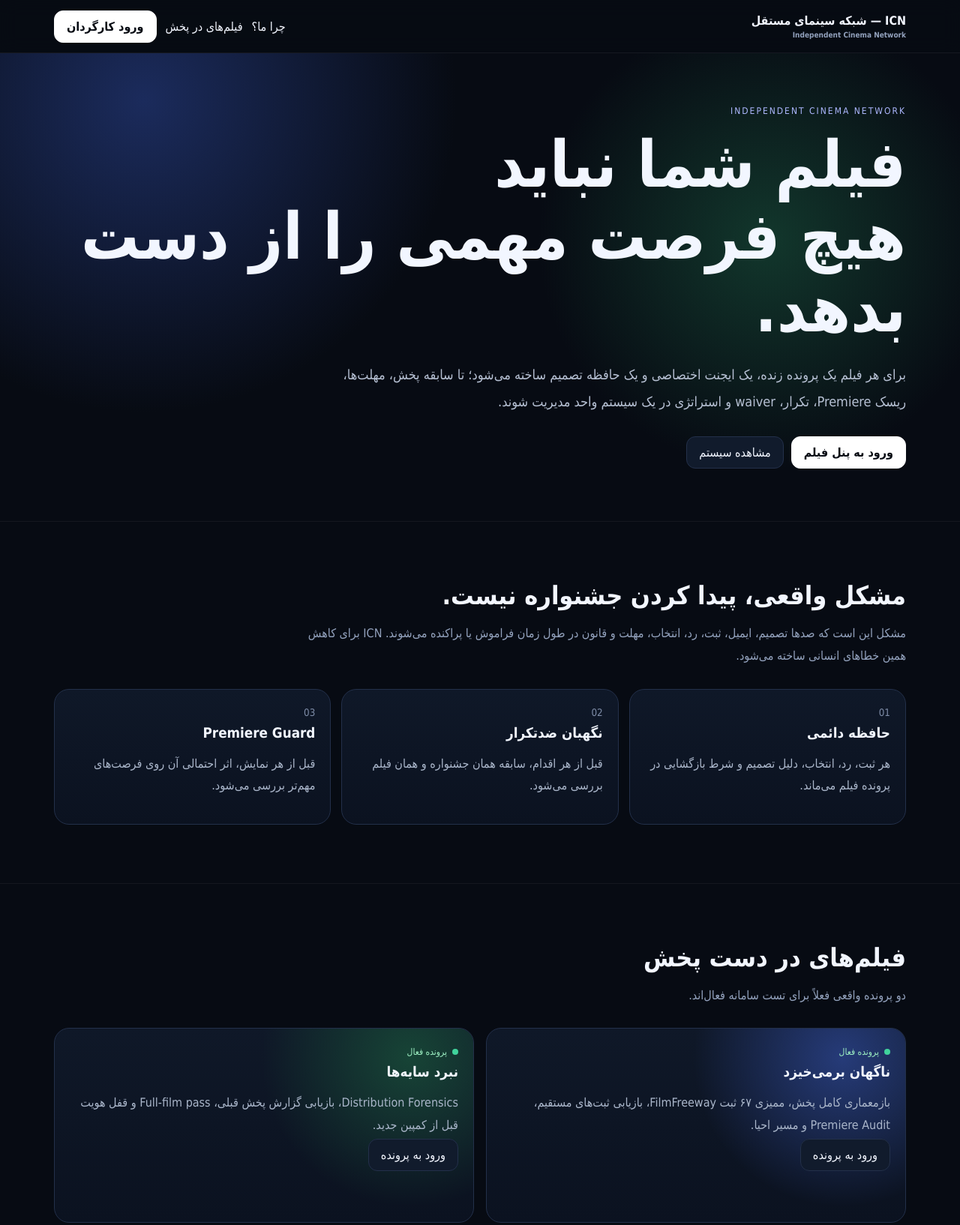
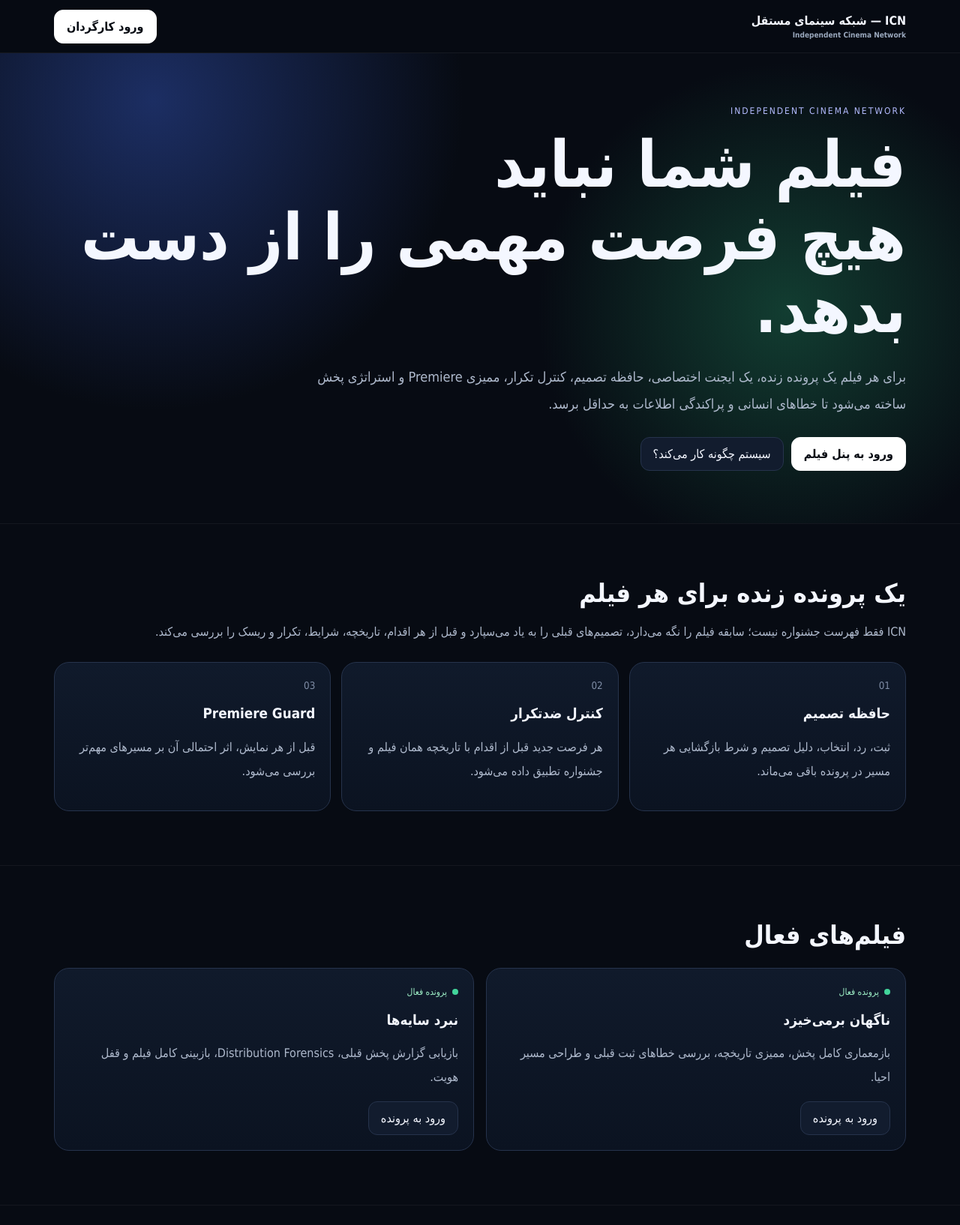
Before and after one commit to mohammadsajjadmotaharizadeh-tech/independent-cinema-network, a website: page index.html in a window 1280 px wide. Shown: the top 1634 px of the page at 75% size. Drawn offline with Linux system fonts and the light colour scheme.

Commit message:
Add files via upload

```diff
--- a/index.html
+++ b/index.html
@@ -1,42 +1,65 @@
 <!doctype html>
 <html lang="fa" dir="rtl">
 <head>
-<meta charset="utf-8"><meta name="viewport" content="width=device-width,initial-scale=1">
+<meta charset="utf-8">
+<meta name="viewport" content="width=device-width,initial-scale=1">
 <title>شبکه سینمای مستقل | ICN</title>
 <style>
-:root{--bg:#070b13;--panel:#0e1625;--line:#23304a;--text:#f2f6ff;--muted:#93a2bd;--a:#7c8cff;--b:#40d39c}
-*{box-sizing:border-box}body{margin:0;background:#070b13;color:var(--text);font-family:Tahoma,Arial,sans-serif}
+:root{--bg:#070b13;--panel:#0f1727;--line:#26334c;--text:#f4f7ff;--muted:#9ba9be;--accent:#8b96ff;--ok:#42d59b}
+*{box-sizing:border-box}body{margin:0;background:var(--bg);color:var(--text);font-family:Tahoma,Arial,sans-serif}
 a{text-decoration:none;color:inherit}.wrap{max-width:1180px;margin:auto;padding:0 22px}
-header{position:sticky;top:0;z-index:10;background:#070b13e8;backdrop-filter:blur(12px);border-bottom:1px solid #ffffff10}
-nav{height:70px;display:flex;align-items:center;justify-content:space-between;gap:20px}.brand{font-weight:900}.brand small{display:block;color:var(--muted);font-size:10px;margin-top:4px}
-.links{display:flex;gap:12px;align-items:center}.btn{padding:11px 16px;border-radius:12px;border:1px solid var(--line);background:#111b2c}.primary{background:#fff;color:#070b13;border-color:#fff;font-weight:900}
-.hero{min-height:76vh;display:grid;align-items:center;padding:70px 0;background:radial-gradient(circle at 15% 10%,#1b2b5c 0,transparent 34%),radial-gradient(circle at 80% 40%,#12372c 0,transparent 28%)}
-.hero h1{font-size:clamp(42px,7vw,86px);line-height:1.12;margin:0 0 22px}.hero p{max-width:780px;color:#b6c0d3;line-height:2;font-size:18px}
-.kicker{color:#aeb8ff;font-size:12px;letter-spacing:2px;margin-bottom:16px}.actions{display:flex;gap:10px;flex-wrap:wrap;margin-top:28px}
-.section{padding:78px 0;border-top:1px solid #ffffff0d}.section h2{font-size:34px;margin:0 0 15px}.lead{color:var(--muted);line-height:1.9;max-width:800px}
-.grid{display:grid;grid-template-columns:repeat(3,1fr);gap:14px;margin-top:28px}.card{background:linear-gradient(180deg,#0f1828,#0b1220);border:1px solid var(--line);border-radius:20px;padding:20px}.card small{color:#7f8da8}.card h3{margin:8px 0 10px}.card p{color:#aab6ca;line-height:1.85}
-.films{display:grid;grid-template-columns:1fr 1fr;gap:16px;margin-top:28px}.film{min-height:260px;position:relative;overflow:hidden}.film:before{content:"";position:absolute;inset:0;background:radial-gradient(circle at 85% 15%,#263b79,transparent 38%)}.film.b:before{background:radial-gradient(circle at 85% 15%,#174436,transparent 38%)}.film>*{position:relative}
-.status{display:inline-flex;gap:7px;align-items:center;color:#9ef0c3;font-size:12px}.dot{width:8px;height:8px;border-radius:50%;background:#40d39c}
-footer{padding:35px 0;color:#65738d;border-top:1px solid #ffffff0d}
-@media(max-width:800px){.grid{grid-template-columns:1fr}.films{grid-template-columns:1fr}.links a:not(.primary){display:none}}
-</style></head>
+header{position:sticky;top:0;background:#070b13ed;border-bottom:1px solid #ffffff10;backdrop-filter:blur(12px);z-index:20}
+nav{min-height:70px;display:flex;align-items:center;justify-content:space-between;gap:16px}
+.brand{font-weight:900}.brand small{display:block;color:var(--muted);font-size:10px;margin-top:4px}
+.btn{display:inline-block;padding:12px 16px;border-radius:12px;border:1px solid var(--line);background:#121c2e}
+.primary{background:#fff;color:#070b13;border-color:#fff;font-weight:900}
+.hero{min-height:76vh;display:grid;align-items:center;padding:70px 0;background:radial-gradient(circle at 16% 10%,#1c2e63 0,transparent 34%),radial-gradient(circle at 82% 55%,#123d31 0,transparent 30%)}
+.kicker{font-size:12px;letter-spacing:2px;color:#b4bcff;margin-bottom:16px}
+h1{font-size:clamp(42px,7vw,86px);line-height:1.13;margin:0 0 22px}
+.hero p,.lead,.card p{color:#aeb9cc;line-height:2}.hero p{max-width:820px;font-size:18px}
+.actions{display:flex;gap:10px;flex-wrap:wrap;margin-top:26px}
+.section{padding:72px 0;border-top:1px solid #ffffff0d}.section h2{font-size:34px;margin:0 0 14px}
+.grid{display:grid;grid-template-columns:repeat(3,1fr);gap:14px;margin-top:24px}
+.card{background:linear-gradient(180deg,#101a2b,#0b1321);border:1px solid var(--line);border-radius:20px;padding:20px}
+.card small{color:#7f8da6}.films{display:grid;grid-template-columns:1fr 1fr;gap:16px;margin-top:24px}
+.status{display:inline-flex;align-items:center;gap:7px;color:#9ff0c7;font-size:12px}.dot{width:8px;height:8px;background:var(--ok);border-radius:50%}
+footer{border-top:1px solid #ffffff0d;padding:30px 0;color:#687790}
+@media(max-width:800px){.grid,.films{grid-template-columns:1fr}h1{font-size:44px}}
+</style>
+</head>
 <body>
-<header><div class="wrap"><nav><div class="brand">ICN — شبکه سینمای مستقل<small>Independent Cinema Network</small></div><div class="links"><a href="#why">چرا ما؟</a><a href="#films">فیلم‌های در پخش</a><a href="portal.html" class="btn primary">ورود کارگردان</a></div></nav></div></header>
+<header><div class="wrap"><nav>
+<div class="brand">ICN — شبکه سینمای مستقل<small>Independent Cinema Network</small></div>
+<a class="btn primary" href="./portal.html">ورود کارگردان</a>
+</nav></div></header>
+
 <main>
-<section class="hero"><div class="wrap"><div class="kicker">INDEPENDENT CINEMA NETWORK</div><h1>فیلم شما نباید<br>هیچ فرصت مهمی را از دست بدهد.</h1><p>برای هر فیلم یک پرونده زنده، یک ایجنت اختصاصی و یک حافظه تصمیم ساخته می‌شود؛ تا سابقه پخش، مهلت‌ها، ریسک Premiere، تکرار، waiver و استراتژی در یک سیستم واحد مدیریت شوند.</p><div class="actions"><a class="btn primary" href="portal.html">ورود به پنل فیلم</a><a class="btn" href="#why">مشاهده سیستم</a></div></div></section>
+<section class="hero"><div class="wrap">
+<div class="kicker">INDEPENDENT CINEMA NETWORK</div>
+<h1>فیلم شما نباید<br>هیچ فرصت مهمی را از دست بدهد.</h1>
+<p>برای هر فیلم یک پرونده زنده، یک ایجنت اختصاصی، حافظه تصمیم، کنترل تکرار، ممیزی Premiere و استراتژی پخش ساخته می‌شود تا خطاهای انسانی و پراکندگی اطلاعات به حداقل برسد.</p>
+<div class="actions"><a class="btn primary" href="./portal.html">ورود به پنل فیلم</a><a class="btn" href="#system">سیستم چگونه کار می‌کند؟</a></div>
+</div></section>
 
-<section class="section" id="why"><div class="wrap"><h2>مشکل واقعی، پیدا کردن جشنواره نیست.</h2><p class="lead">مشکل این است که صدها تصمیم، ایمیل، ثبت، رد، انتخاب، مهلت و قانون در طول زمان فراموش یا پراکنده می‌شوند. ICN برای کاهش همین خطاهای انسانی ساخته می‌شود.</p>
+<section class="section" id="system"><div class="wrap">
+<h2>یک پرونده زنده برای هر فیلم</h2>
+<p class="lead">ICN فقط فهرست جشنواره نیست؛ سابقه فیلم را نگه می‌دارد، تصمیم‌های قبلی را به یاد می‌سپارد و قبل از هر اقدام، تاریخچه، شرایط، تکرار و ریسک را بررسی می‌کند.</p>
 <div class="grid">
-<div class="card"><small>01</small><h3>حافظه دائمی</h3><p>هر ثبت، رد، انتخاب، دلیل تصمیم و شرط بازگشایی در پرونده فیلم می‌ماند.</p></div>
-<div class="card"><small>02</small><h3>نگهبان ضدتکرار</h3><p>قبل از هر اقدام، سابقه همان جشنواره و همان فیلم بررسی می‌شود.</p></div>
-<div class="card"><small>03</small><h3>Premiere Guard</h3><p>قبل از هر نمایش، اثر احتمالی آن روی فرصت‌های مهم‌تر بررسی می‌شود.</p></div>
-</div></div></section>
+<div class="card"><small>01</small><h3>حافظه تصمیم</h3><p>ثبت، رد، انتخاب، دلیل تصمیم و شرط بازگشایی هر مسیر در پرونده باقی می‌ماند.</p></div>
+<div class="card"><small>02</small><h3>کنترل ضدتکرار</h3><p>هر فرصت جدید قبل از اقدام با تاریخچه همان فیلم و جشنواره تطبیق داده می‌شود.</p></div>
+<div class="card"><small>03</small><h3>Premiere Guard</h3><p>قبل از هر نمایش، اثر احتمالی آن بر مسیرهای مهم‌تر بررسی می‌شود.</p></div>
+</div>
+</div></section>
 
-<section class="section" id="films"><div class="wrap"><h2>فیلم‌های در دست پخش</h2><p class="lead">دو پرونده واقعی فعلاً برای تست سامانه فعال‌اند.</p>
+<section class="section"><div class="wrap">
+<h2>فیلم‌های فعال</h2>
 <div class="films">
-<div class="card film"><div class="status"><i class="dot"></i> پرونده فعال</div><h3>ناگهان برمی‌خیزد</h3><p>بازمعماری کامل پخش، ممیزی ۶۷ ثبت FilmFreeway، بازیابی ثبت‌های مستقیم، Premiere Audit و مسیر احیا.</p><a class="btn" href="portal.html">ورود به پرونده</a></div>
-<div class="card film b"><div class="status"><i class="dot"></i> پرونده فعال</div><h3>نبرد سایه‌ها</h3><p>Distribution Forensics، بازیابی گزارش پخش قبلی، Full-film pass و قفل هویت قبل از کمپین جدید.</p><a class="btn" href="portal.html">ورود به پرونده</a></div>
-</div></div></section>
+<div class="card"><div class="status"><i class="dot"></i> پرونده فعال</div><h3>ناگهان برمی‌خیزد</h3><p>بازمعماری کامل پخش، ممیزی تاریخچه، بررسی خطاهای ثبت قبلی و طراحی مسیر احیا.</p><a class="btn" href="./portal.html">ورود به پرونده</a></div>
+<div class="card"><div class="status"><i class="dot"></i> پرونده فعال</div><h3>نبرد سایه‌ها</h3><p>بازیابی گزارش پخش قبلی، Distribution Forensics، بازبینی کامل فیلم و قفل هویت.</p><a class="btn" href="./portal.html">ورود به پرونده</a></div>
+</div>
+</div></section>
 </main>
+
 <footer><div class="wrap">شبکه سینمای مستقل — زیرساخت هوشمند مدیریت پخش بین‌المللی</div></footer>
-</body></html>
+</body>
+</html>
```
Also changed, not shown: portal.html (+80 -25 lines), README_DEPLOY.txt (added).
